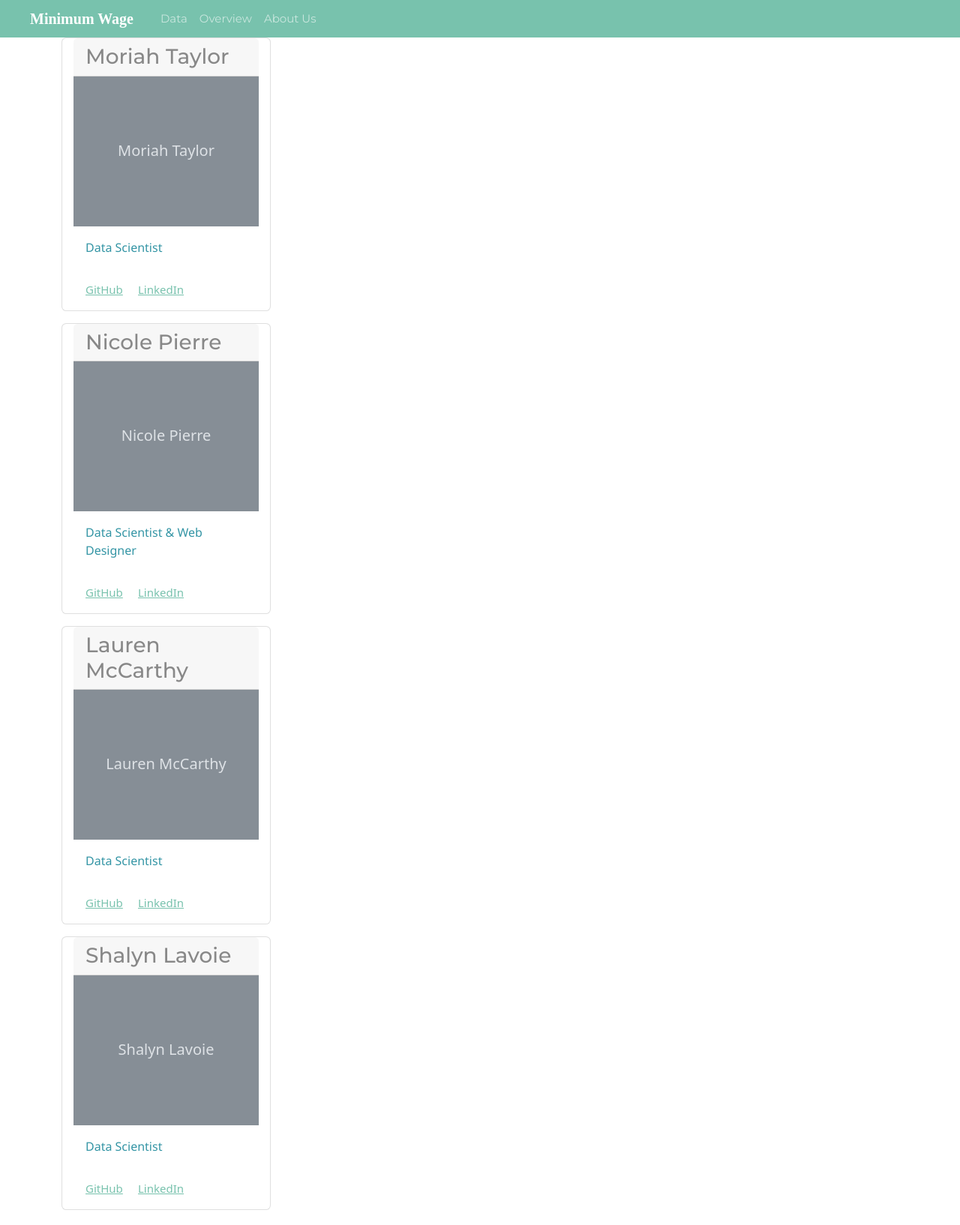
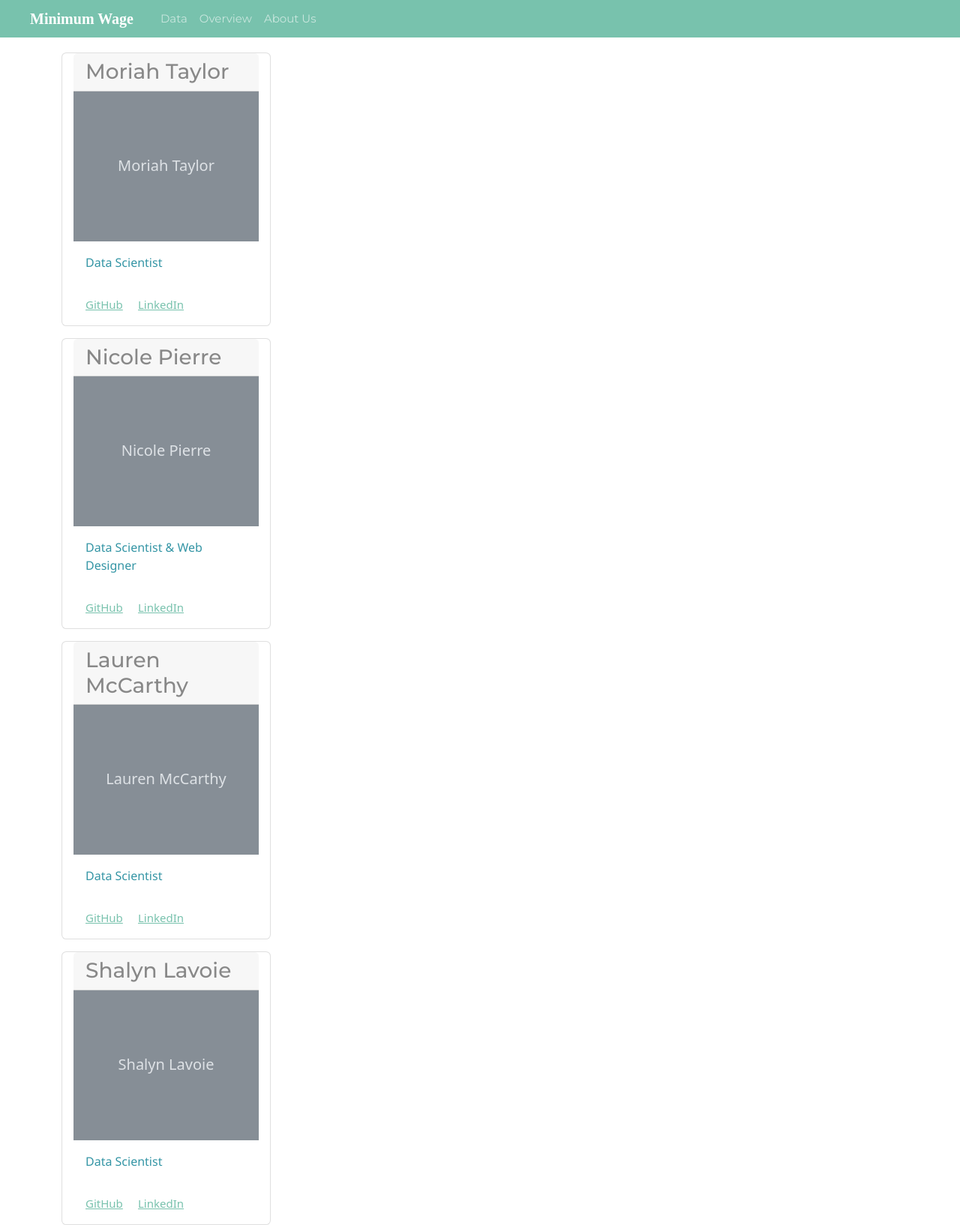
Before and after one commit to nicpie-bit/Minimum-Wage-Analysis, a Flask app: page /about.html in a window 1280 px wide. Shown: the whole page at 75% size. Run offline with Flask 2, Linux system fonts and the light colour scheme; some libraries are stand-ins or nearby versions.

Commit message:
changed background color of about and grid layout

```diff
--- a/templates/about.html
+++ b/templates/about.html
@@ -11,7 +11,7 @@
     <link rel="stylesheet" href="/static/bootstrap.min-2.css">
     <title>Minimum Wage</title>
 </head>
-<body>
+<body style="baackground-color: #FFF5FD;">
     <div class="navigation">
         <nav class="navbar navbar-expand-lg navbar-dark bg-primary">
             <div class="container-fluid">
@@ -36,7 +36,7 @@
         </nav>
     </div>
     <div class="container"
-        <div class="row row-cols-2">
+        <div class="row row-cols-auto" style="margin-top: 20px;">
             <div class="card mb-3 col-md-3">
                 <h3 class="card-header">Moriah Taylor</h3>
                 <svg xmlns="http://www.w3.org/2000/svg" class="d-block user-select-none" width="100%" height="200" aria-label="Placeholder: Image cap" focusable="false" role="img" preserveAspectRatio="xMidYMid slice" viewBox="0 0 318 180" style="font-size:1.125rem;text-anchor:middle">
```
